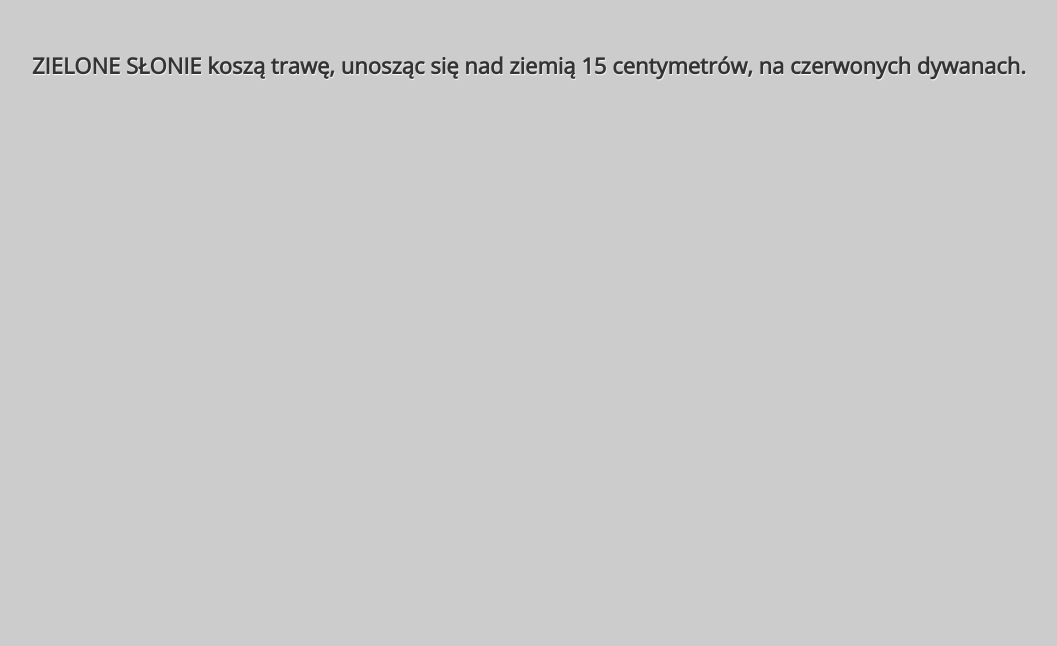
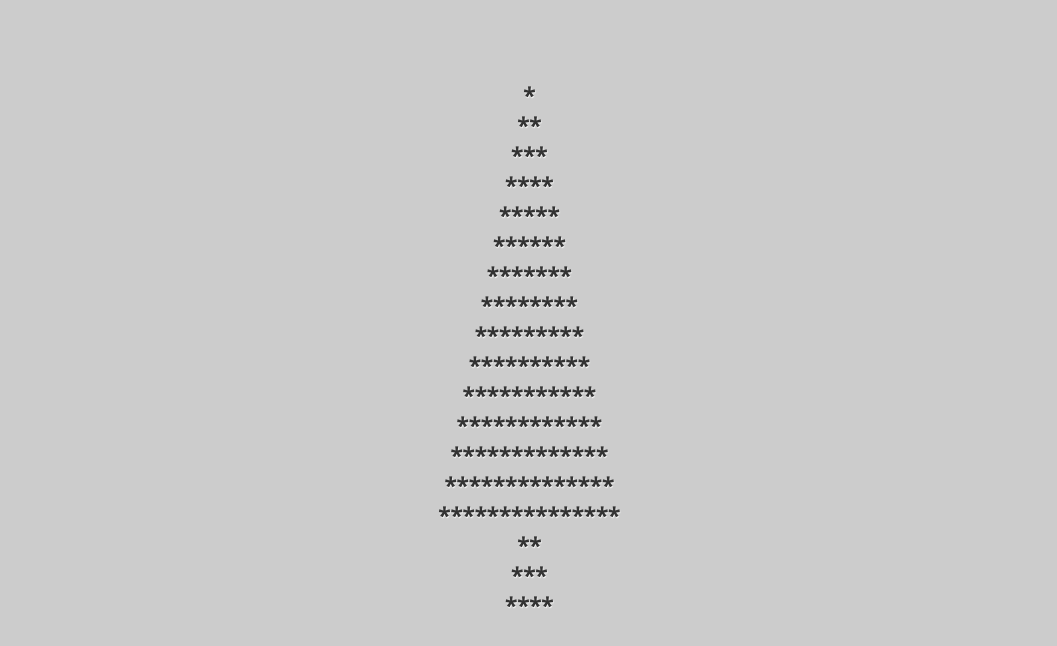
Before and after one commit to adampielach/kodilla_tests, a plain HTML site: page index.html in a window 1280 px wide. Shown: the whole page, without its empty margins (111-1168 px from the left). Drawn offline with nearby package versions, Linux system fonts and the light colour scheme.

Commit message:
added exercise 8_9

```diff
--- a/index.html
+++ b/index.html
@@ -8,7 +8,8 @@
   <body>
     <div class="container">
       <div class="jsgate">
-        <p id="prop">This text appears when your JS is <span>wrong</span>!</p>
+        <!-- <p id="prop">This text appears when your JS is <span>wrong</span>!</p> -->
+        <p id="prop"></p>
       </div>
     </div>
     <script type="text/javascript" src="js/scripts.js"></script>
--- a/js/scripts.js
+++ b/js/scripts.js
@@ -93,8 +93,28 @@ var userSurname = person['surname']; // nie można pominąć apostrofów/cudzys
 
 // ĆWICZENIE 8.8
 
-var text = "Papugi koszą trawę, unosząc się nad ziemią 15 centymetrów, na czerwonych dywanach.";
-var greenElephants = 'Zielone słonie'.toUpperCase();
-var animals = text.replace('Papugi', greenElephants);
-console.log(animals.substr(0, animals.length/2));
-document.getElementById('prop').innerHTML = animals;
+// var text = "Papugi koszą trawę, unosząc się nad ziemią 15 centymetrów, na czerwonych dywanach.";
+// var greenElephants = 'Zielone słonie'.toUpperCase();
+// var animals = text.replace('Papugi', greenElephants);
+// console.log(animals.substr(0, animals.length/2));
+// document.getElementById('prop').innerHTML = animals;
+
+// ĆWICZENIE 8.9
+
+// zmieniłem działanie skryptu, bo nie mogłęm ogarnąć tego na dwie pętle. Jedna też działa ;)
+
+function drawTree(levels) {
+  var star = new String;
+  for (var a = 0 ; a < levels ; a++) {
+    star += "*";
+    document.getElementById('prop').innerHTML += "<br />" + star;
+  }
+  if (levels > 10) {
+    document.getElementById('prop').innerHTML += "<br /> ** <br /> *** <br /> ****";
+  } else if (levels > 20) {
+    document.getElementById('prop').innerHTML += "<br /> *** <br /> **** <br /> *****";
+  } else {
+    document.getElementById('prop').innerHTML += "<br /> * <br /> *";
+  }
+}
+drawTree(15);
```
